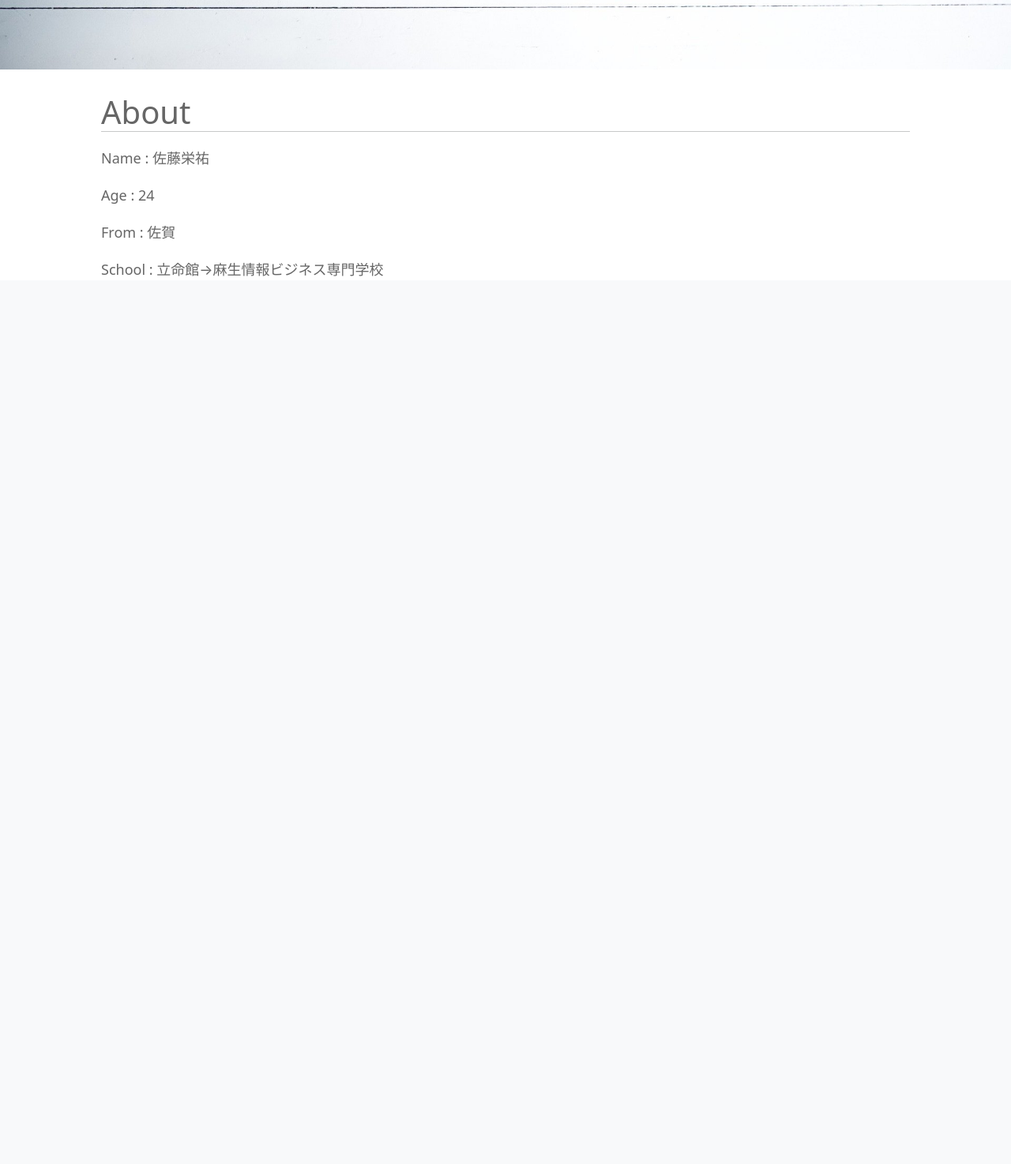
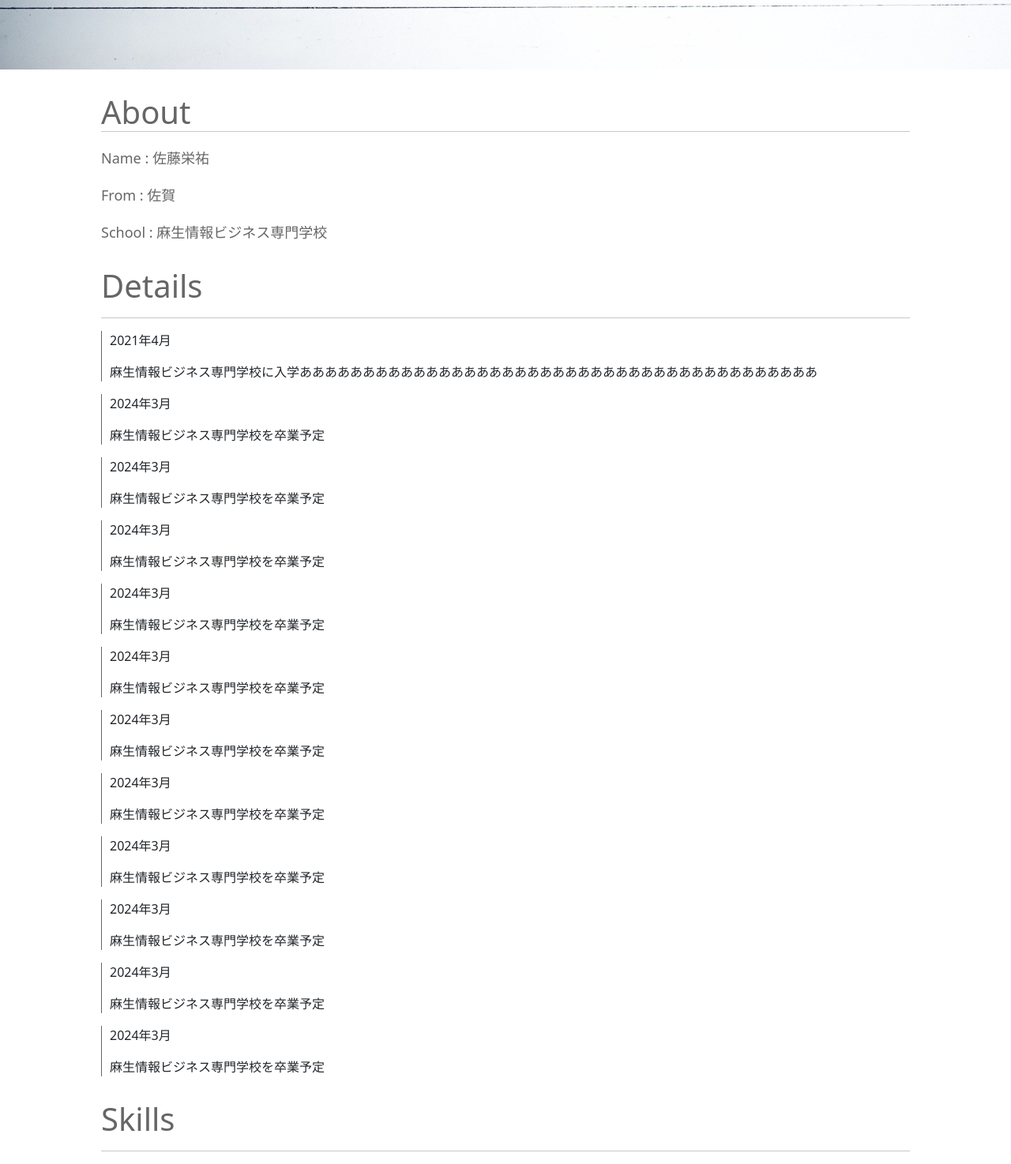
Before and after one commit to sherbw28/my_portfolio, a PHP site: page / in a window 1280 px wide. Shown: the part 799-2273 px from the top of the page at 79% size. Before the commit the page ends 1149 px from the top, so only its background shows below. Run offline with PHP 8.4, Linux system fonts and the light colour scheme.

Commit message:
details編集

```diff
--- a/top.css
+++ b/top.css
@@ -29,4 +29,40 @@ body {
   color: #666666;
   text-align: left;
   font-size: 18px;
+}
+
+#details {
+  width: 80%;
+  margin: 0 auto;
+  margin-top: 30px;
+}
+#details h1 {
+  width: 100%;
+  margin: 0 auto;
+  color: #666666;
+  text-align: left;
+  font-weight: lighter;
+}
+#details ul {
+  padding: 0;
+  list-style: none;
+}
+#details ul li .timeline-contetnt {
+  border-left: 1px #666666 solid;
+}
+#details ul li p {
+  margin-left: 10px;
+}
+
+#skills {
+  width: 80%;
+  margin: 0 auto;
+  margin-top: 30px;
+}
+#skills h1 {
+  width: 100%;
+  margin: 0 auto;
+  color: #666666;
+  text-align: left;
+  font-weight: lighter;
 }/*# sourceMappingURL=top.css.map */
--- a/top.html
+++ b/top.html
@@ -55,20 +55,102 @@
         <p>
             Name : 佐藤栄祐<br>
         </p>
-        <p>
+        <!-- <p>
             Age : 24<br>
-        </p>
+        </p> -->
         <p>
             From : 佐賀<br>
         </p>
         <p>
-            School : 立命館→麻生情報ビジネス専門学校<br>
+            School : 麻生情報ビジネス専門学校<br>
         </p>
-        <!-- <p>Birth Data: 1997-08-28</p> -->
+        <!-- <p>
+          Birth Data: 1997-08-28
+        </p> -->
     </div>
 
     <div id="details">
+      <h1>Details</h1>
+      <hr>
+      <ul class="timeline">
+        <li>
+          <div class="timeline-contetnt">
+            <p class="timeline-date">2021年4月</p>
+            <p>麻生情報ビジネス専門学校に入学あああああああああああああああああああああああああああああああああああああああああ</p>
+          </div>
+        </li>
+        <li>
+          <div class="timeline-contetnt">
+            <p class="timeline-date">2024年3月</p>
+            <p>麻生情報ビジネス専門学校を卒業予定</p>
+          </div>
+        </li>
+        <li>
+          <div class="timeline-contetnt">
+            <p class="timeline-date">2024年3月</p>
+            <p>麻生情報ビジネス専門学校を卒業予定</p>
+          </div>
+        </li>
+        <li>
+          <div class="timeline-contetnt">
+            <p class="timeline-date">2024年3月</p>
+            <p>麻生情報ビジネス専門学校を卒業予定</p>
+          </div>
+        </li>
+        <li>
+          <div class="timeline-contetnt">
+            <p class="timeline-date">2024年3月</p>
+            <p>麻生情報ビジネス専門学校を卒業予定</p>
+          </div>
+        </li>
+        <li>
+          <div class="timeline-contetnt">
+            <p class="timeline-date">2024年3月</p>
+            <p>麻生情報ビジネス専門学校を卒業予定</p>
+          </div>
+        </li>
+        <li>
+          <div class="timeline-contetnt">
+            <p class="timeline-date">2024年3月</p>
+            <p>麻生情報ビジネス専門学校を卒業予定</p>
+          </div>
+        </li>
+        <li>
+          <div class="timeline-contetnt">
+            <p class="timeline-date">2024年3月</p>
+            <p>麻生情報ビジネス専門学校を卒業予定</p>
+          </div>
+        </li>
+        <li>
+          <div class="timeline-contetnt">
+            <p class="timeline-date">2024年3月</p>
+            <p>麻生情報ビジネス専門学校を卒業予定</p>
+          </div>
+        </li>
+        <li>
+          <div class="timeline-contetnt">
+            <p class="timeline-date">2024年3月</p>
+            <p>麻生情報ビジネス専門学校を卒業予定</p>
+          </div>
+        </li>
+        <li>
+          <div class="timeline-contetnt">
+            <p class="timeline-date">2024年3月</p>
+            <p>麻生情報ビジネス専門学校を卒業予定</p>
+          </div>
+        </li>
+        <li>
+          <div class="timeline-contetnt">
+            <p class="timeline-date">2024年3月</p>
+            <p>麻生情報ビジネス専門学校を卒業予定</p>
+          </div>
+        </li>
+      </ul>
+    </div>
 
+    <div id="skills">
+      <h1>Skills</h1>
+      <hr>
     </div>
 
     <script src="https://cdn.jsdelivr.net/npm/bootstrap@5.0.2/dist/js/bootstrap.bundle.min.js" integrity="sha384-MrcW6ZMFYlzcLA8Nl+NtUVF0sA7MsXsP1UyJoMp4YLEuNSfAP+JcXn/tWtIaxVXM" crossorigin="anonymous"></script>
--- a/top.scss
+++ b/top.scss
@@ -1,4 +1,19 @@
 $fontcolor:#666666;
+@mixin title(){
+    width: 80%;
+    margin: 0 auto;
+    margin-top: 30px;
+}
+
+@mixin h1(){
+    width: 100%;
+    margin: 0 auto;
+    color: $fontcolor;
+    text-align: left;
+    font-weight: lighter;
+
+}
+
 body {
     margin: 0px;
 }
@@ -10,20 +25,14 @@ body {
 
 #profile{
     // background-color: blue;
-    width: 80%;
-    margin: 0 auto;
-    margin-top: 30px;
+    @include title;
     hr {
         width: 100%;
         margin: 0 auto;
     }
     // background-color: blue;
     h1 {
-        width: 100%;
-        margin: 0 auto;
-        color: $fontcolor;
-        text-align: left;
-        font-weight: lighter;
+        @include h1;
     }
     p {
         width: 100%;
@@ -37,3 +46,32 @@ body {
         font-size: 18px;
     }
 }
+
+#details {
+    @include title;
+    h1 {
+        @include h1;
+    }
+
+    ul {
+        padding: 0;
+        list-style: none;
+        li {
+            .timeline-contetnt {
+                border-left: 1px #666666 solid;
+                // background-color: blue;
+            }
+            p {
+                margin-left: 10px;
+            }
+        }
+    }
+
+}
+
+#skills {
+    @include title;
+    h1 {
+        @include h1;
+    }
+}
```
Also changed, not shown: 1 other file.
